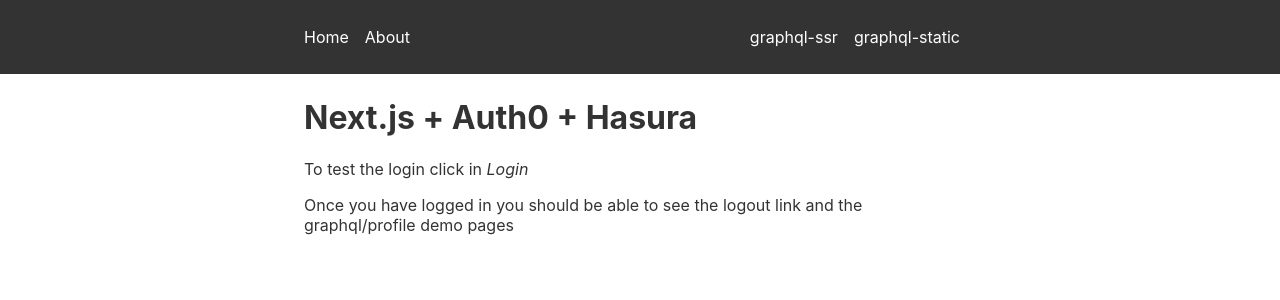
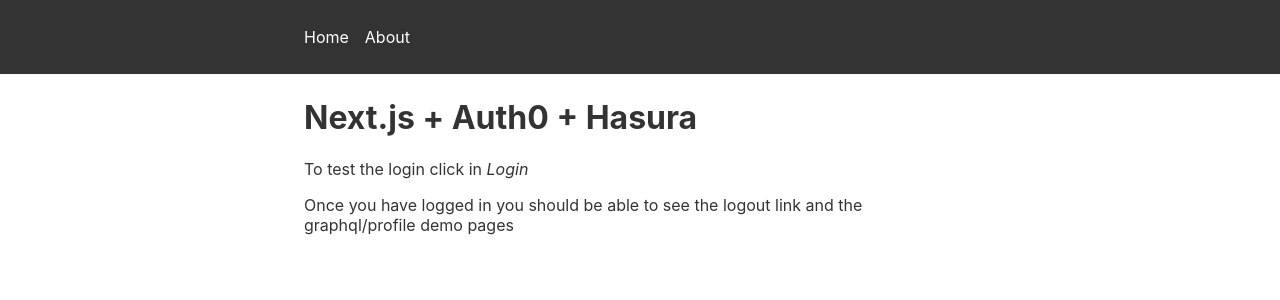
Before and after one commit to DymysClaflin3/nextjs-auth0-hasura, a Next.js app: page / in a window 1280 px wide. Shown: the top 300 px of the page. Built offline with nearby package versions, Linux system fonts and the light colour scheme; no server answers.

Commit message:
oops, hides graphql links when not logged

```diff
--- a/components/header.js
+++ b/components/header.js
@@ -15,6 +15,9 @@
               <a>About</a>
             </Link>
           </li>
+          {!loading &&
+            (user ? (
+              <>
                 <li>
                   <Link href="/graphql-ssr">
                     <a>graphql-ssr</a>
@@ -25,9 +28,6 @@
                     <a>graphql-static</a>
                   </Link>
                 </li>
-          {!loading &&
-            (user ? (
-              <>
                 <li>
                   <Link href="/profile">
                     <a>profile</a>
```
Lines whose indentation alone changed are shown as unchanged.
